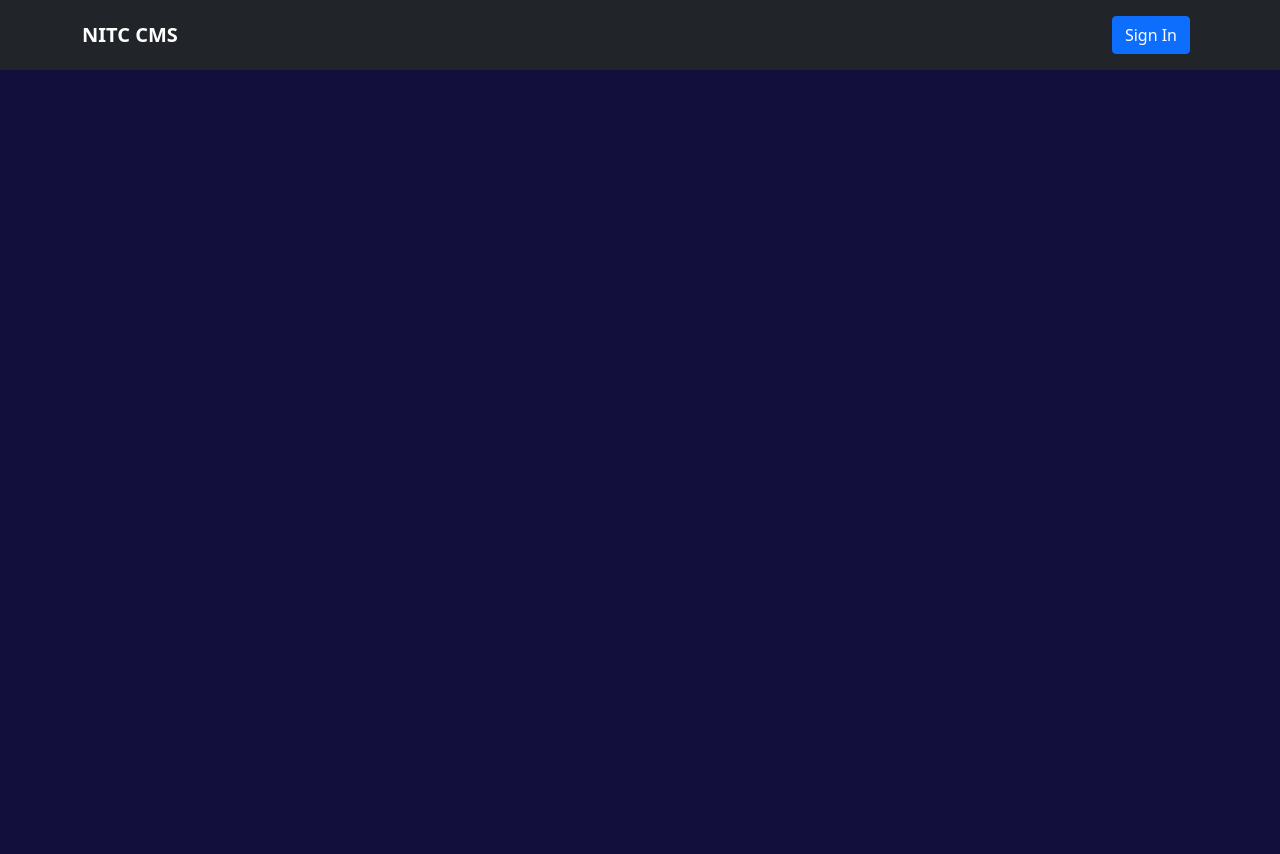
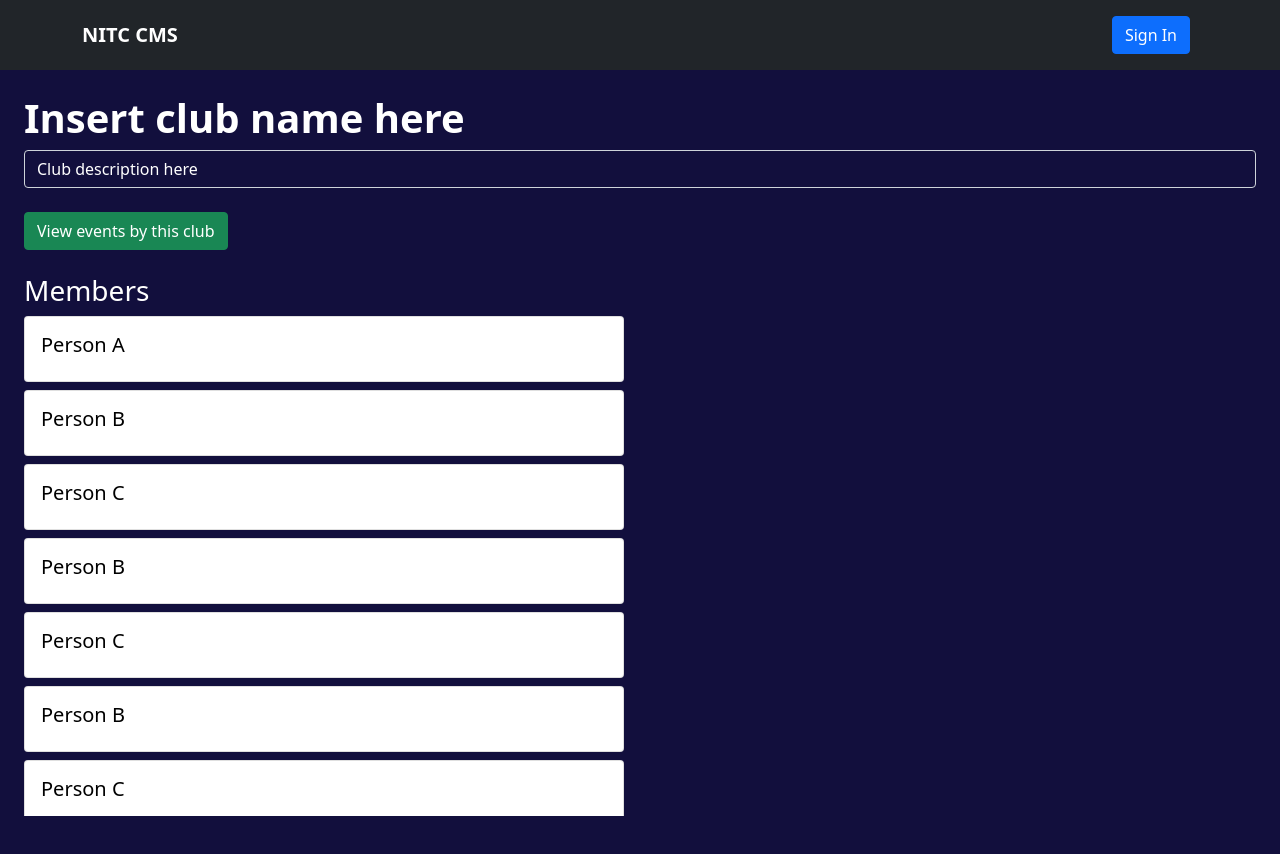
Before and after one commit to clifordjoshy/dbms-project, a React (Create React App) app in the folder frontend/: page /1 in a window 1280 px wide. Before the commit this address had no page. Shown: the top 854 px of the page. Before the commit the page ends 800 px from the top, so only its background shows below. Built offline with nearby package versions, Linux system fonts and the light colour scheme.

Commit message:
Added club details page

```diff
--- a/frontend/src/App.js
+++ b/frontend/src/App.js
@@ -5,6 +5,7 @@ import { useState } from "react";
 import BootstrapNavbar from "./components/Navbar";
 import StudentEvents from "./components/StudentEvents";
 import ClubAdminPanel from "./components/ClubAdminPanel";
+import ClubDetailsPanel from "./components/ClubDetailsPanel";
 import SysAdminPanel from "./components/SysAdminPanel";
 import SysAdminMakeClub from "./components/SysClubPanel";
 import SysAdminMakeVenue from "./components/SysVenuePanel";
@@ -23,6 +24,7 @@ function App() {
         <Routes>
           {/* for unauthenticated users. contains all common data*/}
           <Route path="/" element={<HomePage />} />
+          <Route path="/:clubname" element={<ClubDetailsPanel />} />
           {/* see all events + registered events as student */}
           <Route path="/events" element={<StudentEvents />} />
           {/* club admin page */}
--- /dev/null
+++ b/frontend/src/components/ClubDetailsPanel/index.js
@@ -0,0 +1,47 @@
+import Card from "react-bootstrap/Card";
+import Button from "react-bootstrap/Button";
+
+const ClubDetailsPanel = () => {
+    return (
+      <>
+        <div className="p-4 text-white" style={{height:"100vh"}}>
+      <h1>
+        <b>{"Insert club name here"}</b>
+      </h1>
+      <p className="form-control bg-transparent text-white">Club description here</p>
+      <Button variant="success" className="mt-2" onClick = {() => "chuck if not used"}>View events by this club</Button>
+      <br />
+      <br />
+      <div className="collapse-cards" style={{height: "80vh", display: "flex"}}>
+        <div>
+          <h3>Members</h3>
+          <div className="overflow-auto" style={{ height: "500px", width: "600px"}}>
+            {[
+              "Person A",
+              "Person B",
+              "Person C",
+              "Person B",
+              "Person C",
+              "Person B",
+              "Person C",
+              // "Person B",
+              // "Person C",
+              "Person B",
+              // "Person C",
+            ].map((name) => {
+              return (
+                <Card className="w-100 mb-2 text-black">
+                  <Card.Body>
+                    <Card.Title>{name}</Card.Title>
+                  </Card.Body>
+                </Card>
+              );
+            })}
+          </div>
+        </div>
+        </div>
+        </div>
+      </>
+    );
+  };
+  export default ClubDetailsPanel;
```
